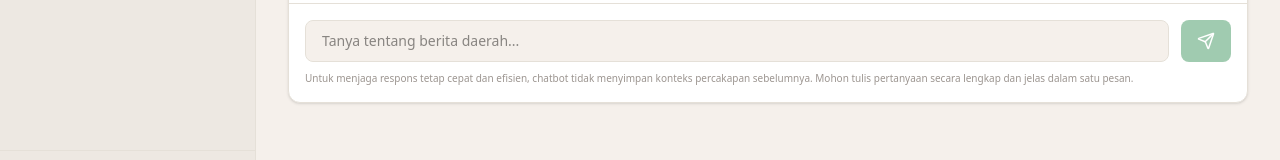
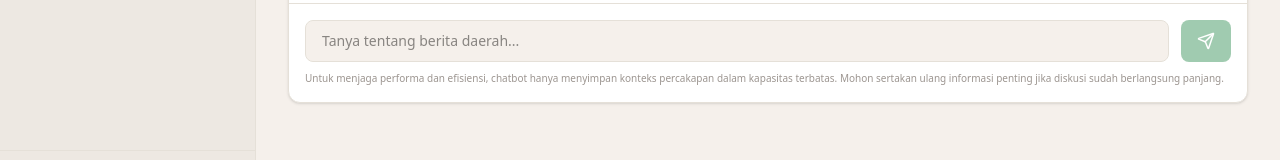
Before and after one commit to kautsar101/geotext-mining-malang, a Next.js app: page /llm in a window 1280 px wide. Shown: the part 585-745 px from the top of the page. Built offline with nearby package versions, Linux system fonts and the light colour scheme.

Commit message:
fix: clarify LLM memory notice — konteks terbatas, bukan tidak ada

```diff
--- a/src/app/llm/page.tsx
+++ b/src/app/llm/page.tsx
@@ -27,7 +27,7 @@ type LLMResponsePayload = {
 };
 
 const AI_WARNING_TEXT = "Jawaban AI dapat mengandung kesalahan. Harap cross-check dengan sumber berita asli melalui link yang tersedia.";
-const MEMORY_NOTICE_TEXT = "Untuk menjaga respons tetap cepat dan efisien, chatbot tidak menyimpan konteks percakapan sebelumnya. Mohon tulis pertanyaan secara lengkap dan jelas dalam satu pesan.";
+const MEMORY_NOTICE_TEXT = "Untuk menjaga performa dan efisiensi, chatbot hanya menyimpan konteks percakapan dalam kapasitas terbatas. Mohon sertakan ulang informasi penting jika diskusi sudah berlangsung panjang.";
 
 function parseSSEBlock(block: string): { event: string; data: unknown } | null {
   const event = block.split('\n').find((line) => line.startsWith('event: '))?.slice(7).trim();
```
